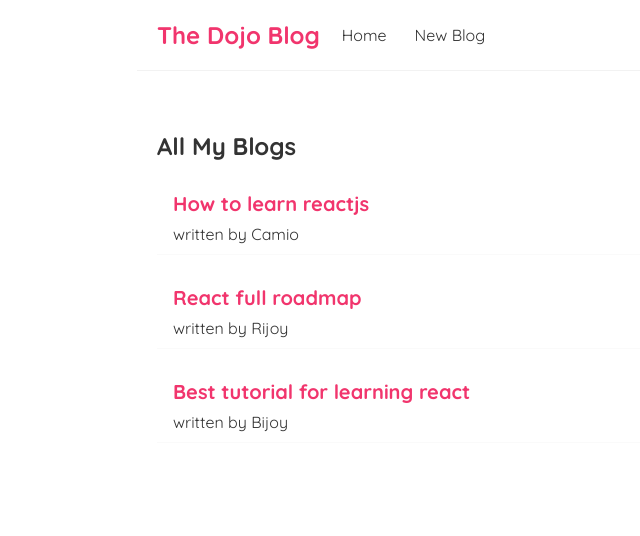
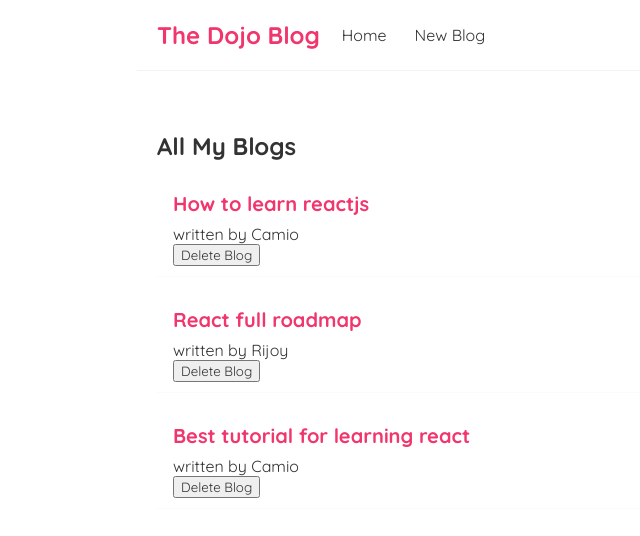
Before and after one commit to the3plet/React-blog, a React (Create React App) app: page / in a window 1280 px wide. Shown: the top 536 px of the page, without its empty margins (183-823 px from the left). Built offline with nearby package versions, Linux system fonts and the light colour scheme.

Commit message:
added blog delete functionality

```diff
--- a/src/BlogList.js
+++ b/src/BlogList.js
@@ -1,6 +1,7 @@
-const BlogList = (props) => {
-  const blogs = props.blogs;
-  const title = props.title;
+const BlogList = ({blogs,title,handleDelete}) => {
+//   const blogs = props.blogs;
+//   const title = props.title;
+
   return (
     <div className="blog-list">
       <h2>{title}</h2>
@@ -8,6 +9,7 @@
         <div className="blog-preview" key={blog.id}>
           <h2>{blog.title}</h2>
           <p>written by {blog.author}</p>
+          <button onClick={()=> handleDelete(blog.id)}>Delete Blog</button>
         </div>
       ))}
     </div>
--- a/src/Home.js
+++ b/src/Home.js
@@ -5,11 +5,17 @@
   const[blogs,setBlogs]= useState([
     {title:'How to learn reactjs',body:'lorem ipsum...', author:'Camio',id:1},
     {title:'React full roadmap',body:'lorem ipsum...', author:'Rijoy',id:2},
-    {title:'Best tutorial for learning react',body:'lorem ipsum...', author:'Bijoy',id:3},
+    {title:'Best tutorial for learning react',body:'lorem ipsum...', author:'Camio',id:3},
   ]);
+
+
+  const handleDelete=(id)=>{
+  const newBlogs= blogs.filter(blog => blog.id !== id)
+  setBlogs(newBlogs)
+  }
   return (
     <div className="home">
-      <BlogList blogs={blogs} title={"All My Blogs"}/>
+      <BlogList blogs={blogs} title={"All My Blogs"} handleDelete={handleDelete}/>
     </div>
   );
 };
```
